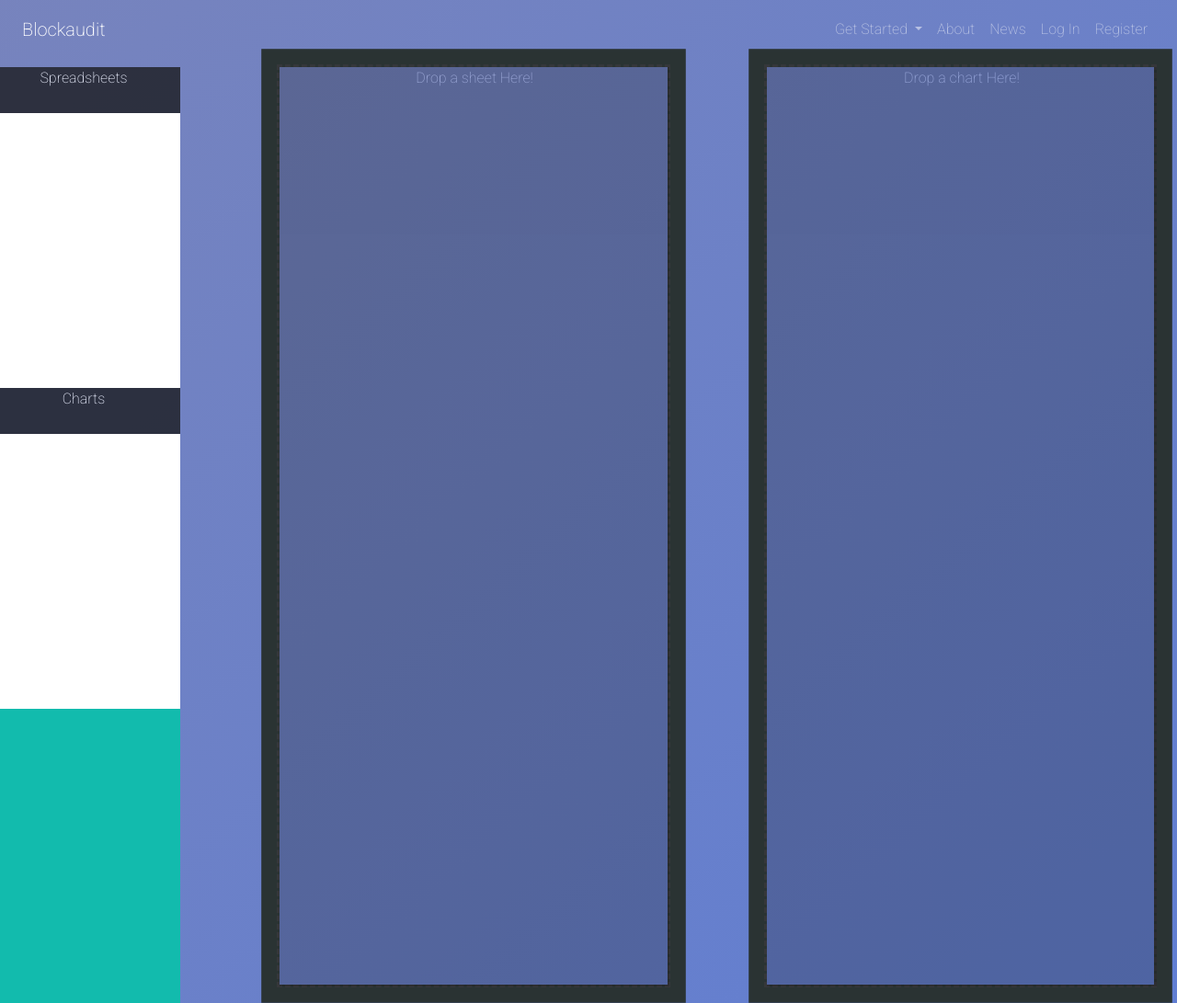
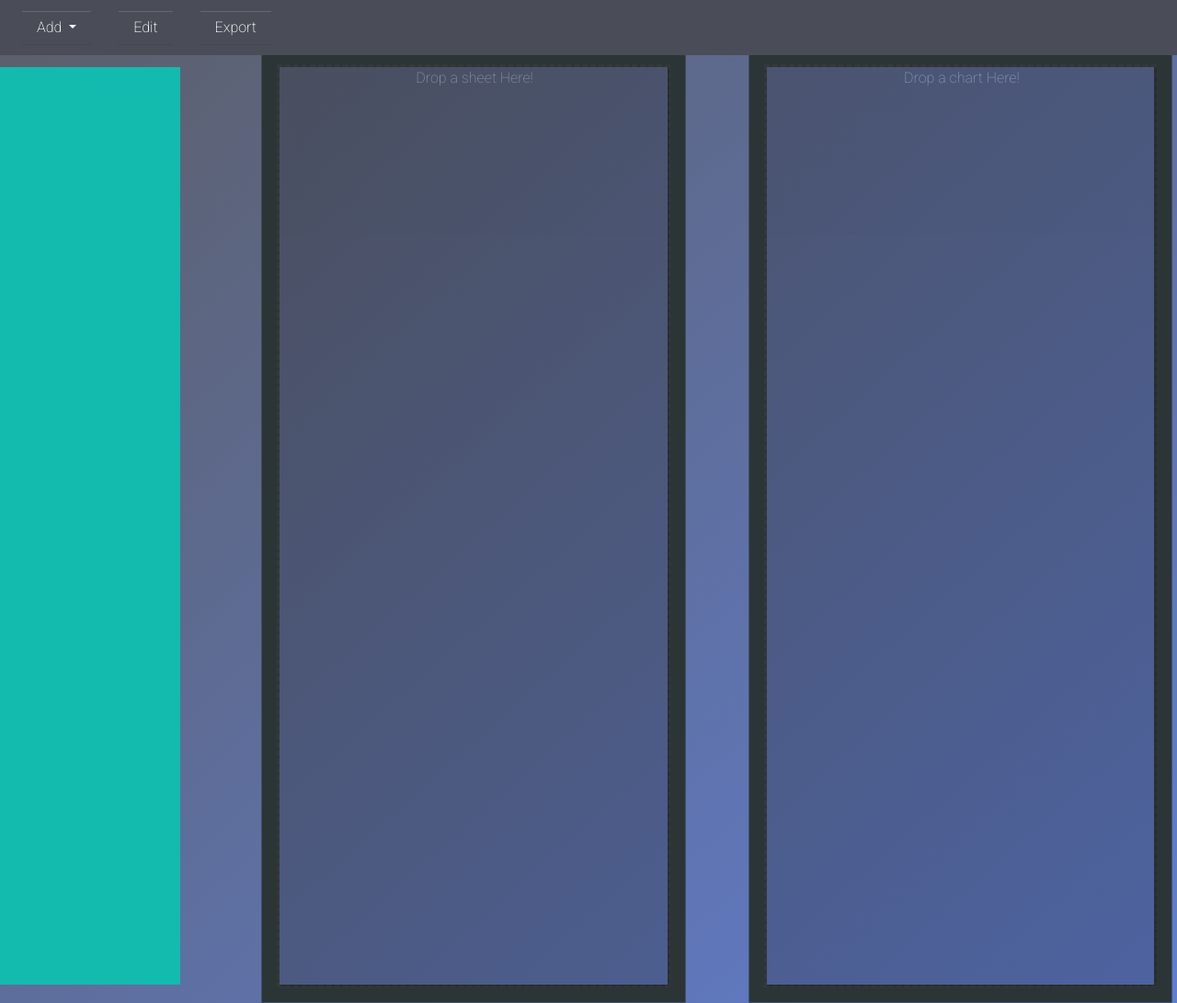
Before and after one commit to railaru/blockaudit.io-FE, a website: page src/index.html in a window 1280 px wide. Shown: the top 1091 px of the page at 92% size. Drawn offline with nearby package versions, Linux system fonts and the light colour scheme.

Commit message:
Added navbar menu

```diff
--- a/src/index.html
+++ b/src/index.html
@@ -9,11 +9,10 @@
   <title>Blockaudit.io</title>
   <!-- CSS dependencies -->
   <link rel="stylesheet" href="css/style.css">
+  <link rel="stylesheet" href="css/dapp.css">
   <link rel="stylesheet" href="css/custom_scrollbar.css">
 
   <link rel="stylesheet" href="https://cdnjs.cloudflare.com/ajax/libs/font-awesome/4.7.0/css/font-awesome.min.css" type="text/css">
-  <!-- Script: Make my navbar transparent when the document is scrolled to top -->
-  <script src="js/navbar-ontop.js"></script>
   <!-- Script: Animated entrance -->
   <script src="js/animate-in.js"></script>
 
@@ -24,49 +23,53 @@
 
   <!-- Navbar-->
 
-  <nav class="navbar navbar-expand-md navbar-dark bg-primary fixed-top">
+  <nav class="navbar navbar-expand-md navbar-dark bg-primary fixed-top" id="dapp-navbar">
+    <div class="row">
+      <div class="col">
+        <div class="dropdown">
+            <button class="btn btn-primary dropdown-toggle" type="button" id="dropdownMenu2" data-toggle="dropdown" aria-haspopup="true" aria-expanded="false">
+              Add
+            </button>
+            <div class="dropdown-menu" aria-labelledby="dropdownMenu2">
+                <button type="button" class="btn btn-dapp-dropdown btn-lg btn-block">
+                  <div id="Spreadsheets_menu_bar">
+                      Spreadsheets
+                    </div>
 
-      <button class="navbar-toggler" data-toggle="collapse" data-target="#collapse_target">
-        <span class="navbar-toggler-icon"></span>
+                    <div id="Spreadsheets_menu_content">
 
-      </button>
+                    </div>
 
-      <div class="collapse navbar-collapse" id="collapse_target">
+                    <div id="Charts_menu_bar">
+                      Charts
+                    </div>
 
-        <a class="navbar-brand" href="#particle">Blockaudit</a>
+                    <div id="Charts_menu_content">
 
-        <ul class="navbar-nav ml-auto">
-          <li class="nav-item dropdown">
-            <a class="nav-link dropdown-toggle" data-toggle="dropdown" data-target="dropdown_target" href="#">
-              Get Started
-              <span class="caret"></span>
-            </a>
+                    </div>
+                </button>
 
-            <div class="dropdown-menu" aria-labelledby="dropdown_target">
-              <a class="dropdown-item">Start the DAPP</a>
-              <a class="dropdown-item">Download Source Code</a>
-              <div class="dropdown-divider"></div>
-              <a class="dropdown-item">Documentation</a>
+
+              <button class="dropdown-item" type="button">Another action</button>
+              <button class="dropdown-item" type="button">Something else here</button>
             </div>
-          </li>
-          <li class="nav-item">
-            <a class="nav-link" href="#about_nav"> About </a>
-          </li>
-          <li class="nav-item">
-            <a class="nav-link" href="#twitter_news"> News </a>
-          </li>
-          <li class="nav-item">
-            <a class="nav-link" href="login_page.html"> Log In </a>
-          </li>
-          <li class="nav-item">
-            <a class="nav-link" href="register_page.html"> Register </a>
-          </li>
-
-        </ul>
+          </div>
       </div>
 
+      <div class="col">
+        <button class="btn btn-primary" type="button">
+        Edit
+        </button>
+      </div>
+      <div class="col">
+        <button class="btn btn-primary" type="button">
+        Export
+        </button>
+      </div>
 
-    </nav>
+    </div>
+
+  </nav>
 
 <!-- Cover -->
 
@@ -75,22 +78,6 @@
     <div class="dapp_container">
       <div class="row">
         <div class="col-2" id="dapp_section1">
-
-          <div id="Spreadsheets_menu_bar">
-            Spreadsheets
-          </div>
-
-          <div id="Spreadsheets_menu_content">
-fsdfsdfsdf
-          </div>
-
-          <div id="Charts_menu_bar">
-            Charts
-          </div>
-
-          <div id="Charts_menu_content">
-
-          </div>
 
           <div class="empty">
             <div class="fill" draggable="true"> </div>
--- a/src/scss/style.scss
+++ b/src/scss/style.scss
@@ -18,14 +18,15 @@ $enable-print-styles:       true;
 // Colors
 
 $theme-colors: (
-  primary: #6876b6,
+  primary: #4a4d58,
   secondary: #4f70ce,
   light: #f3f3f3,
   dark: #151515,
   info: #ccc,
   success: #28a745,
   warning: #ffc107,
-  danger: #dc3545
+  danger: #dc3545,
+  dapp-dropdown:#4a4d58
 );
 
 $body-bg: white;
@@ -301,6 +302,7 @@ body > * {
   opacity: 0.75;
   min-height: 5%;
   text-align: center;
+  font-size: 75%;
 
 }
 
@@ -310,3 +312,26 @@ body > * {
   text-align: center;
 
 }
+
+// dapp navbar
+
+#dapp-navbar{
+  color: $light;
+}
+.btn {
+  border: 0 none;
+  border-radius:0;
+
+}
+
+.btn-dapp-dropdown {
+  border: 0 none;
+  border-radius:0;
+  height: 400px !important;
+}
+
+
+.dropdown-menu {
+  width: 300px !important;
+  height: 400px !important;
+}
```
Also changed, not shown: src/css/dapp.css (added), src/css/style.css.
